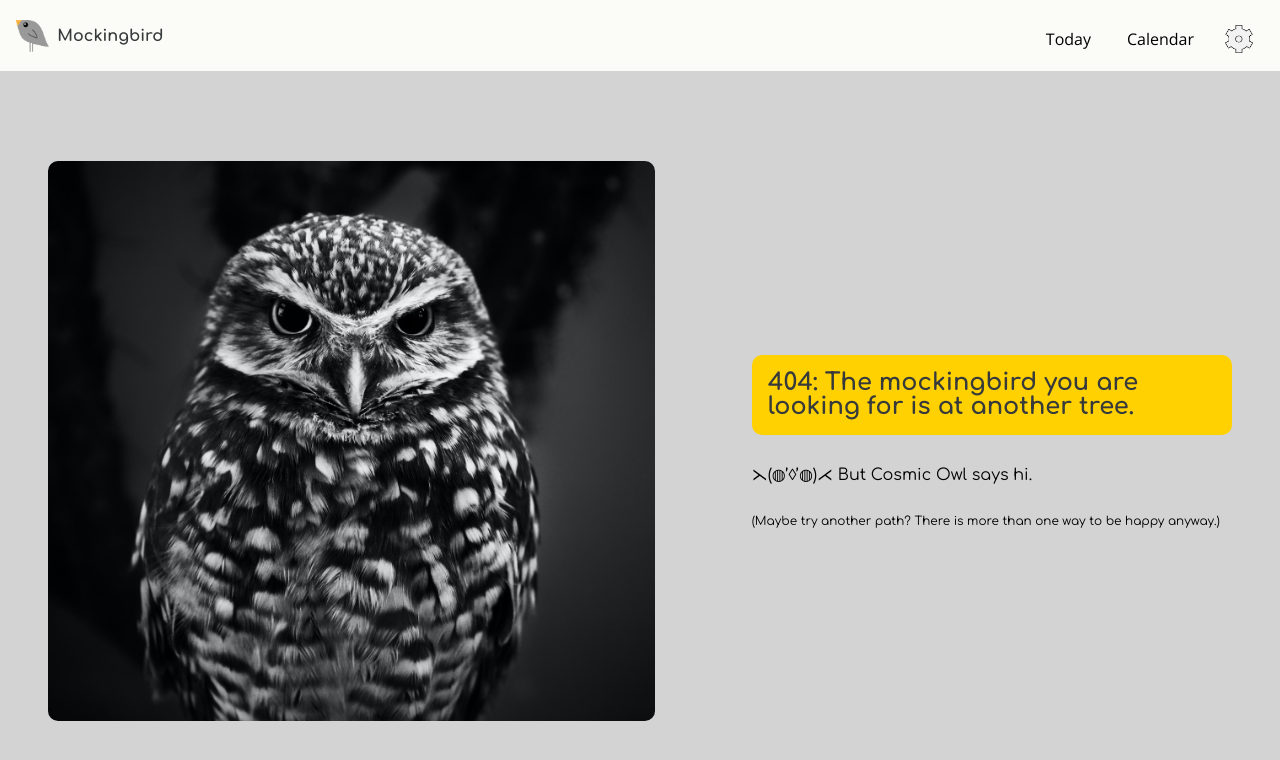
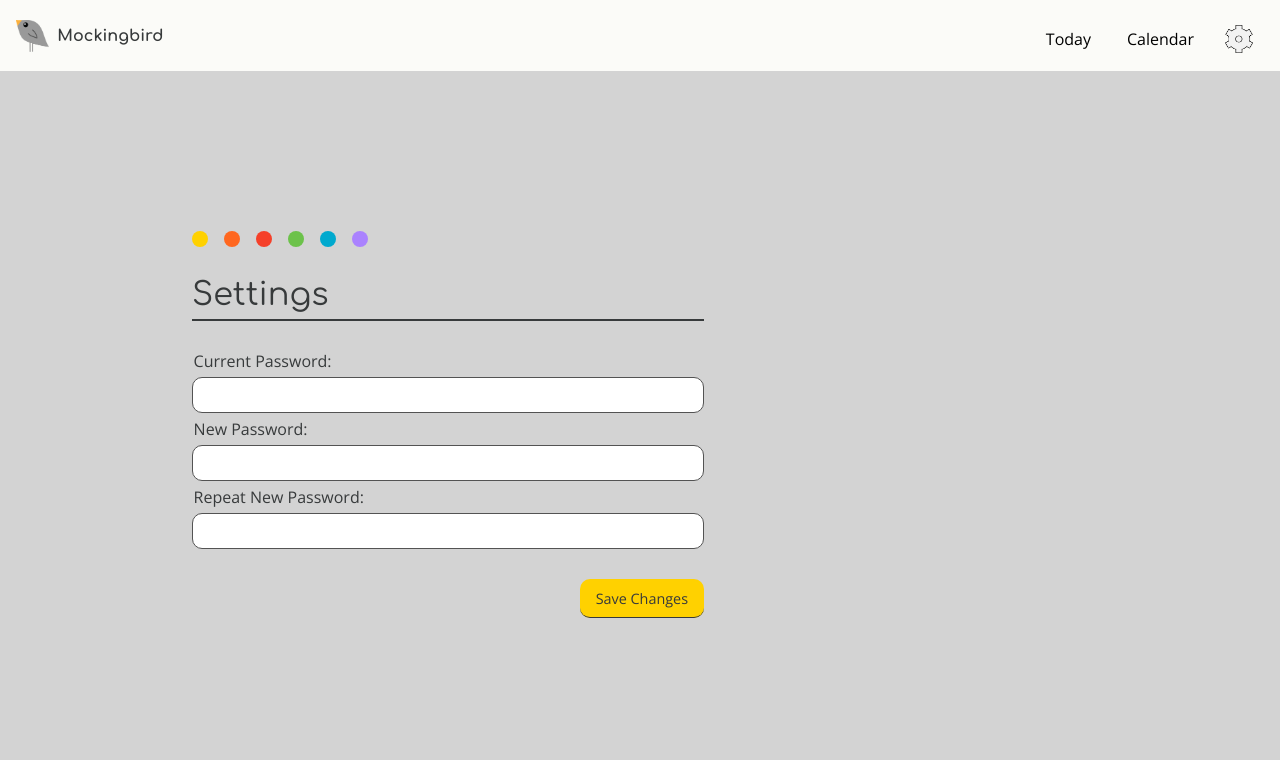
Before and after one commit to cakebatterandsprinkles/mockingbird, a React (Create React App) app in the folder client/: page /settings in a window 1280 px wide. Before the commit this address had no page. Shown: the top 760 px of the page. Built offline with nearby package versions, Linux system fonts and the light colour scheme.

Commit message:
changed hover menu position and logo link in user navbar component

```diff
--- a/client/src/App.js
+++ b/client/src/App.js
@@ -7,6 +7,7 @@ import Signup from "./containers/SignUpForm/SignUpForm";
 import Login from "./containers/LoginForm/LoginForm";
 import ResetPassword from "./containers/ResetPassword/ResetPassword";
 import Calendar from "./containers/Calendar/Calendar";
+import Settings from "./containers/Settings/Settings";
 import Error404 from "./components/404/404";
 
 const App = () => {
@@ -19,6 +20,7 @@ const App = () => {
           <Route exact path="/login" component={Login}/>
           <Route exact path="/reset-password" component={ResetPassword} />
           <Route exact path="/calendar" component={Calendar} />
+          <Route exact path="/settings" component={Settings} />
           <Route path="/" component={Error404} />
         </Switch>
       </Layout>
--- a/client/src/components/NavbarUser/NavbarUser.jsx
+++ b/client/src/components/NavbarUser/NavbarUser.jsx
@@ -24,7 +24,7 @@ class NavbarUser extends Component {
       <div className={classes.mainFlexContainer}>
         <div className={classes.flexContainerRow}>
          <Link
-          to="/"
+          to="/today"
           exact
           className={classes.flexContainerRow}>
             <img src={Logo} alt="mockingbird logo" className={classes.bird} />
--- a/client/src/components/NavbarUser/NavbarUser.module.css
+++ b/client/src/components/NavbarUser/NavbarUser.module.css
@@ -40,7 +40,7 @@
 .dropdownContent {
   display: none;
   position: absolute;
-  top: 2.5rem;
+  top: 2rem;
   right: 0.5rem;
   background-color: #f1f1f1;
   box-shadow: 0px 8px 16px 0px rgba(56, 56, 56, 0.2);
--- /dev/null
+++ b/client/src/containers/Settings/Settings.jsx
@@ -0,0 +1,103 @@
+import React, { Component } from "react";
+import axios from "axios";
+import Button from "../../components/Button/Button";
+import classes from "./Settings.module.css";
+
+class Settings extends Component {
+  constructor(props) {
+    super(props);
+    this.state = {
+      currentPassword: "",
+      newPassword: "",
+      repeatNewPassword: "",
+      userConfirmationMessage: "Can't save new settings at the moment.",
+    };
+    this.handleInputChange = this.handleInputChange.bind(this);
+    this.submitForm = this.submitForm.bind(this);
+    this.handleFormSubmit = this.handleFormSubmit.bind(this);
+  }
+
+  setUserName = () => {
+    this.setState({ name: this.props.username });
+  };
+
+  componentDidMount() {
+    this.setUserName();
+  }
+
+  componentDidUpdate(prevProps, prevState) {
+    if (this.props.username !== prevProps.username) {
+      this.setUserName();
+    }
+  }
+
+  handleInputChange = (event) => {
+    this.setState({ [event.target.name]: event.target.value });
+  };
+
+  handleFormSubmit = () => {
+    this.setState({
+      userConfirmationMessage: "Setting changes were successful.",
+    });
+  };
+
+  submitForm = () => {};
+
+  render() {
+    return (
+      <div className={classes.mainContainer}>
+        <div className={classes.flexContainerRow}>
+          <div className={`${classes.dot} ${classes.yellow}`}></div>
+          <div className={`${classes.dot} ${classes.orange}`}></div>
+          <div className={`${classes.dot} ${classes.red}`}></div>
+          <div className={`${classes.dot} ${classes.green}`}></div>
+          <div className={`${classes.dot} ${classes.blue}`}></div>
+          <div className={`${classes.dot} ${classes.purple}`}></div>
+        </div>
+        <div className={classes.headingContainer}>
+          <p className={classes.heading}>Settings</p>
+        </div>
+        <form>
+          <div
+            className={`${classes.formGroupContainer} ${classes.marginBottom}`}
+          >
+            <label htmlFor="currentPassword">Current Password:</label>
+            <input
+              type="password"
+              name="currentPassword"
+              id="currentPassword"
+              onChange={this.handleInputChange}
+            ></input>
+          </div>
+          <div
+            className={`${classes.formGroupContainer} ${classes.marginBottom}`}
+          >
+            <label htmlFor="newPassword">New Password:</label>
+            <input
+              type="password"
+              name="newPassword"
+              id="newPassword"
+              onChange={this.handleInputChange}
+            ></input>
+          </div>
+          <div
+            className={`${classes.formGroupContainer} ${classes.marginBottom}`}
+          >
+            <label htmlFor="repeatNewPassword">Repeat New Password:</label>
+            <input
+              type="password"
+              name="repeatNewPassword"
+              id="repeatNewPassword"
+              onChange={this.handleInputChange}
+            ></input>
+          </div>
+            <div className={classes.btnWrapper}>
+              <Button link="/today" name="Save Changes" buttonStyle={classes.link} />
+            </div>
+        </form>
+      </div>
+    );
+  }
+}
+
+export default Settings;
--- /dev/null
+++ b/client/src/containers/Settings/Settings.module.css
@@ -0,0 +1,259 @@
+.mainContainer {
+  display: flex;
+  flex-direction: column;
+  width: 40%;
+  height: 94vh;
+  margin-left: 12rem;
+  padding-top: 10rem;
+}
+
+.modalMainContainer {
+  display: flex;
+  color: var(--black) !important;
+}
+
+.submitModalContainer {
+  display: flex;
+  align-items: center;
+}
+
+.closingButton {
+  height: 1.5rem;
+  width: auto;
+}
+
+.closingButton:hover {
+  cursor: pointer;
+  outline: none !important;
+  border-radius: 50px;
+  box-shadow: 0 0 3px #5e5e5e;
+}
+
+.headingContainer {
+  border-bottom: 2px solid var(--black);
+  margin-bottom: 2rem;
+}
+
+.modalHeadingContainer {
+  width: 50%;
+  border-bottom: 1.5px solid var(--black);
+  margin-bottom: 2rem;
+}
+
+:global(.dark-bg) .headingContainer {
+  border-bottom: 2px solid var(--offwhite);
+}
+
+:global(.dark-bg) .heading {
+  color: var(--offwhite);
+}
+
+:global(.dark-bg) .formGroupContainer label {
+  color: var(--offwhite);
+}
+
+:global(.dark-bg) .resetPasswordLink {
+  color: yellow;
+}
+
+.heading {
+  font-family: var(--headingFont);
+  font-size: 2rem;
+  margin-bottom: 0.5rem;
+  color: var(--black);
+}
+
+.modalHeading {
+  color: var(--black) !important;
+  font-family: var(--headingFont);
+  font-weight: bold;
+  font-size: 1.5 rem;
+  margin-bottom: 0.5rem;
+}
+
+.btnWrapper {
+  display: flex;
+  justify-content: flex-end;
+  margin-top: 2rem;
+}
+
+.resetButton {
+  margin-top: 1.5rem;
+}
+
+.formGroupContainer {
+  display: flex;
+  flex-direction: column;
+}
+
+.formGroupContainer input {
+  padding: .5rem 1rem;
+  font-size: 1rem;
+  font-family: var(--headingFont);
+  width: 100%;
+  color: var(--black);
+  border-radius: 10px;
+  border: 1px solid var(--darkgray);
+  margin-bottom: .5rem;
+}
+
+.formGroupContainer label {
+  padding-left:.1rem;
+  display: flex;
+  align-items: center;
+  font-size: 1rem;
+  width: 100%;
+  margin-bottom: .5rem;
+  color: var(--black);
+}
+
+.resetPasswordLink {
+  display: flex;
+  justify-content: flex-end;
+  margin-bottom: 1rem;
+  color: var(--darkgray);
+  text-decoration:underline;
+  font-size: .8rem;
+}
+
+.resetPasswordLink:hover {
+  cursor:pointer;
+}
+
+.modalText {
+  color: var(--black) !important;
+  font-size: .9rem;
+  margin-bottom: 1.25rem;
+}
+
+.modal {
+  background-color: var(--offwhite);
+  z-index: 10000;
+  padding: 2rem 1.5rem 2rem 3rem;
+  border-radius: 2rem;
+  border: 1px solid black;
+}
+
+.overlay {
+  z-index: 9999;
+  display: flex;
+  align-items: center;
+  justify-content: center;
+  position: absolute;
+  top: 0;
+  bottom: 0;
+  left: 0;
+  right: 0;
+  background-color: rgba(12, 12, 12, 0.315);
+}
+
+.link {
+  padding: .6rem 1rem .6rem 1rem;
+  background-color: var(--yellow);
+  border-bottom: 1px solid var(--black);
+  border-radius: 10px;
+  text-decoration: none;
+  color: var(--black);
+  font-size: .9rem;
+  margin-top: 1rem;
+}
+
+.link:hover,
+.link:focus,
+.link:active {
+  background-color: var(--offwhite);
+  transition-duration: 0.3s;
+}
+
+.flexContainerRow {
+  display:flex;
+  margin-bottom: 2rem;
+}
+
+.dot {
+  width:1rem;
+  height:1rem;
+  margin-right: 1rem;
+  border-radius:50px;
+}
+
+.yellow {
+  background-color: var(--yellow);
+}
+
+.orange {
+  background-color: var(--orange);
+}
+
+.red {
+  background-color: var(--red);
+}
+
+.green {
+  background-color: var(--darkgreen);
+}
+
+.blue {
+  background-color: var(--blue);
+}
+
+.purple {
+  background-color: var(--purple);
+}
+
+@media (max-width: 1200px) {
+  .mainContainer {
+    width: 50%;
+    margin: auto;
+  }
+}
+
+
+@media (max-width: 992px) {
+  .heading {
+    font-size: 1.5rem;
+  }
+  .mainContainer {
+    width: 60%;
+    padding-top: 10rem;
+    margin: auto;
+  }
+}
+
+@media (max-width: 600px) {
+  .link {
+    padding: .5rem .8rem;
+  }
+
+  .modal {
+    padding: 2rem 1rem 1.5rem 2rem;
+  }
+
+  .mainContainer {
+    width: 80%;
+    padding-top: 8rem;
+  }
+
+  .heading {
+    font-size: 1.25rem;
+  }
+
+  .headingContainer {
+    width: 40%;
+    border-bottom: 0.09rem solid var(--black);
+    margin-bottom: 1.5rem;
+  }
+
+  .formGroupContainer label {
+    font-size: 0.9rem;
+  }
+
+  .formGroupContainer input {
+    padding: 0.4rem;
+    font-size: 0.8rem;
+  }
+
+  .resetPasswordLink {
+    font-size: 0.8rem;
+  }
+}
```
